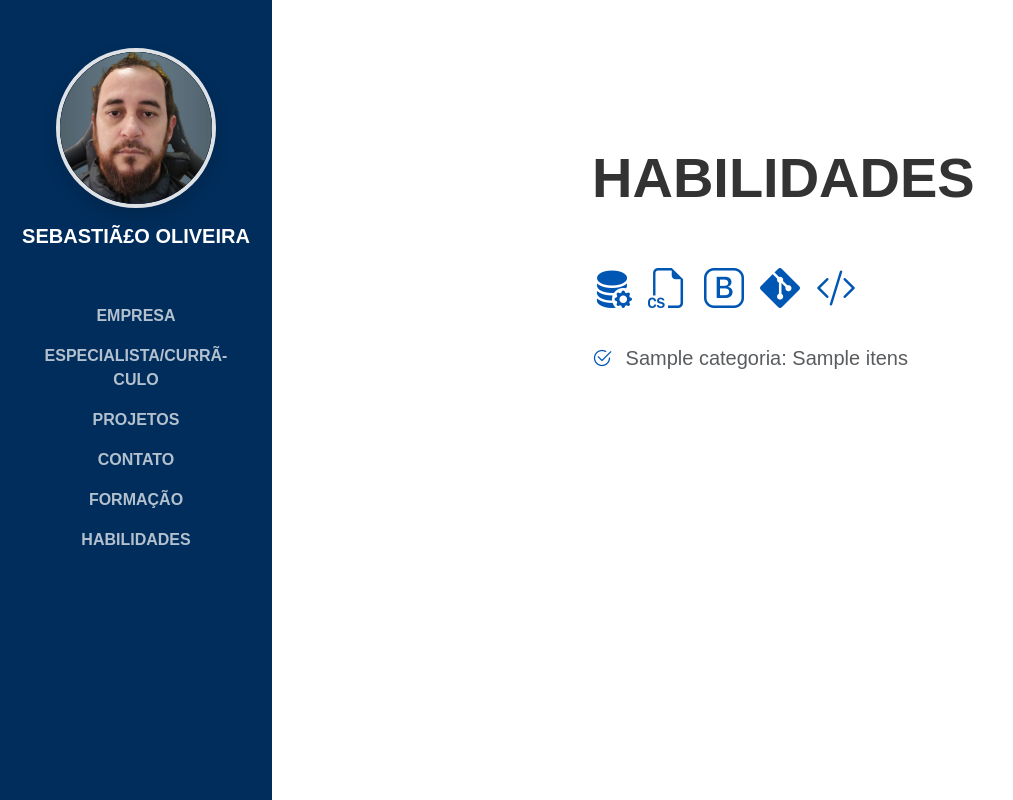
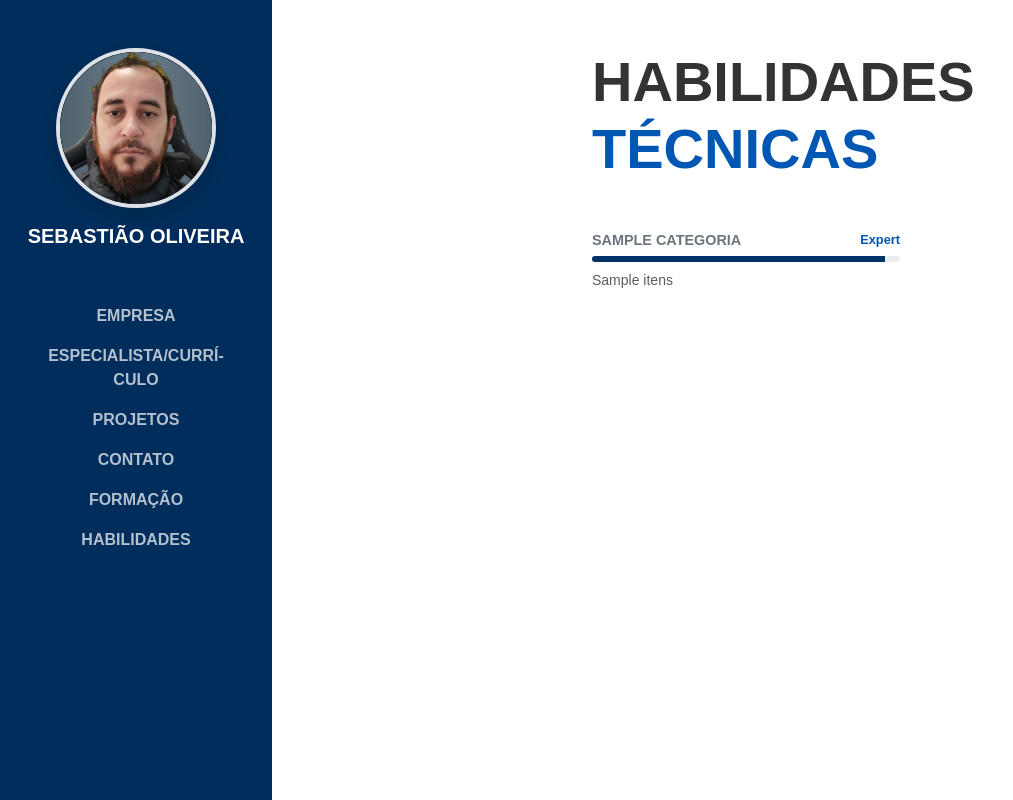
Before and after one commit to tiaorj/sebastiaooliveira, a Flask app: template templates/Habilidades.html in a window 1280 px wide. Shown: the whole page, without its empty margins (0-1013 px from the left). Run offline with Flask 3, Linux system fonts and the light colour scheme; the template is opened without the code that fills it: most values are stand-ins (such as "Sample title", 1, 10 or a date in 2020); some web fonts are replaced.

Commit message:
ajustado layouts

```diff
--- a/templates/Habilidades.html
+++ b/templates/Habilidades.html
@@ -1,28 +1,27 @@
 {% extends 'base.html' %}
 
 {% block content %}
+<main class="content-scroll p-5">
+    <h2 class="display-4 fw-bold text-uppercase mb-5">Habilidades <span class="text-primary-custom">Técnicas</span></h2>
 
-<main class="content-scroll p-5">
+    <div class="row">
+        {% for hab in habilidades %}
+        <div class="col-md-6 mb-4">
+            <div class="d-flex justify-content-between mb-1">
+                <span class="fw-bold text-uppercase text-secondary" style="font-size: 0.9rem;">{{ hab.categoria }}</span>
+                <span class="text-primary-custom fw-bold" style="font-size: 0.8rem;">Expert</span>
+            </div>
 
-    <section id="habilidades" class="py-5"></section>
-            <h2 class="display-4 fw-bold text-uppercase mb-5">Habilidades</h2>
-            <div class="fs-1 mb-4 text-primary-custom d-flex flex-wrap gap-3">
-                <i class="bi bi-database-fill-gear" title="SQL Server"></i>
-                <i class="bi bi-filetype-cs" title="C#"></i>
-                <i class="bi bi-bootstrap" title="Bootstrap"></i>
-                <i class="bi bi-git" title="Git"></i>
-                <i class="bi bi-code-slash" title="ASP Classic"></i>
+            <div class="progress" style="height: 6px; background-color: #e9ecef;">
+                <div class="progress-bar" role="progressbar"
+                     style="width: 95%; background-color: var(--directi-blue);"
+                     aria-valuenow="95" aria-valuemin="0" aria-valuemax="100">
+                </div>
             </div>
-            <ul class="list-unstyled lead text-muted">
-                {% for hab in habilidades %}
-                <li class="mb-2">
-                    <i class="bi bi-check2-circle text-primary-custom me-2"></i>
-                    <strong>{{ hab.categoria }}:</strong> {{ hab.itens }}
-                </li>
-                {% endfor %}
-            </ul>
-        </section>
 
+            <p class="mt-2 text-muted small">{{ hab.itens }}</p>
+        </div>
+        {% endfor %}
+    </div>
 </main>
-
 {% endblock %}
--- a/templates/base.html
+++ b/templates/base.html
@@ -22,7 +22,7 @@
             <div class="collapse navbar-collapse" id="navMobile">
                 <ul class="navbar-nav">
                     <li class="nav-item"><a class="nav-link" href="/">Empresa</a></li>
-                    <li class="nav-item"><a class="nav-link" href="/sobre">CurrÃ­culo</a></li>
+                    <li class="nav-item"><a class="nav-link" href="/sobre">Currí­culo</a></li>
                     <li class="nav-item"><a class="nav-link" href="/projetos">Projetos</a></li>
                     <li class="nav-item"><a class="nav-link" href="/contato">Contato</a></li>
                     <li class="nav-item"><a class="nav-link" href="/Formacao">Formação</a></li>
@@ -35,11 +35,11 @@
     <div id="sidebar-wrapper" class="text-center">
         <div class="pt-5 px-3">
             <img src="{{ url_for('static', filename='img/minha-foto.jpg') }}" class="img-fluid rounded-circle border border-4 border-white-50 mb-3 shadow" style="width: 160px; height: 160px; object-fit: cover;">
-            <h3 class="text-white h5 fw-bold text-uppercase mb-5">SebastiÃ£o Oliveira</h3>
+            <h3 class="text-white h5 fw-bold text-uppercase mb-5">{{ INFO_BASE.get('especialista', 'Nome não definido') }}</h3>
 
             <ul class="nav flex-column">
                 <li class="nav-item"><a class="nav-link" href="/">Empresa</a></li>
-                <li class="nav-item"><a class="nav-link" href="{{ url_for('curriculo.sobre') }}">Especialista/CurrÃ­culo</a></li>
+                <li class="nav-item"><a class="nav-link" href="{{ url_for('curriculo.sobre') }}">Especialista/Currí­culo</a></li>
                 <li class="nav-item"><a class="nav-link" href="/projetos">Projetos</a></li>
                 <li class="nav-item"><a class="nav-link" href="{{ url_for('empresa.contato') }}">Contato</a></li>
 
```
Also changed, not shown: routes/curriculo.py (+14 -2 lines), templates/Formacao.html (+38 -7 lines), templates/index.html (+1 -19 lines).
